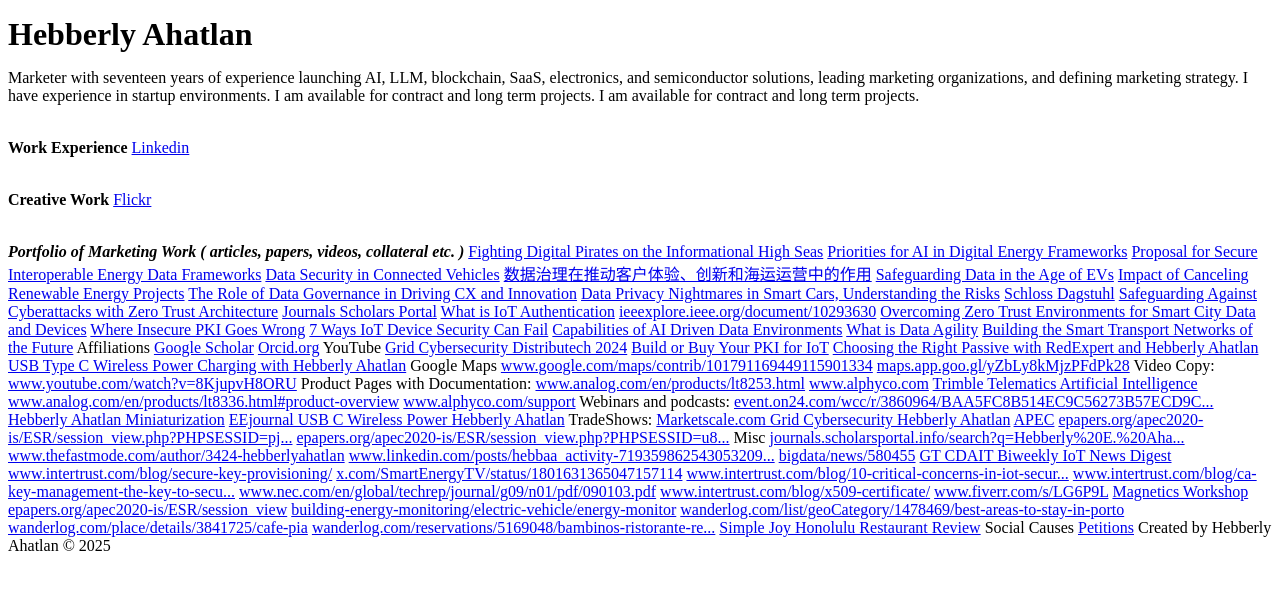
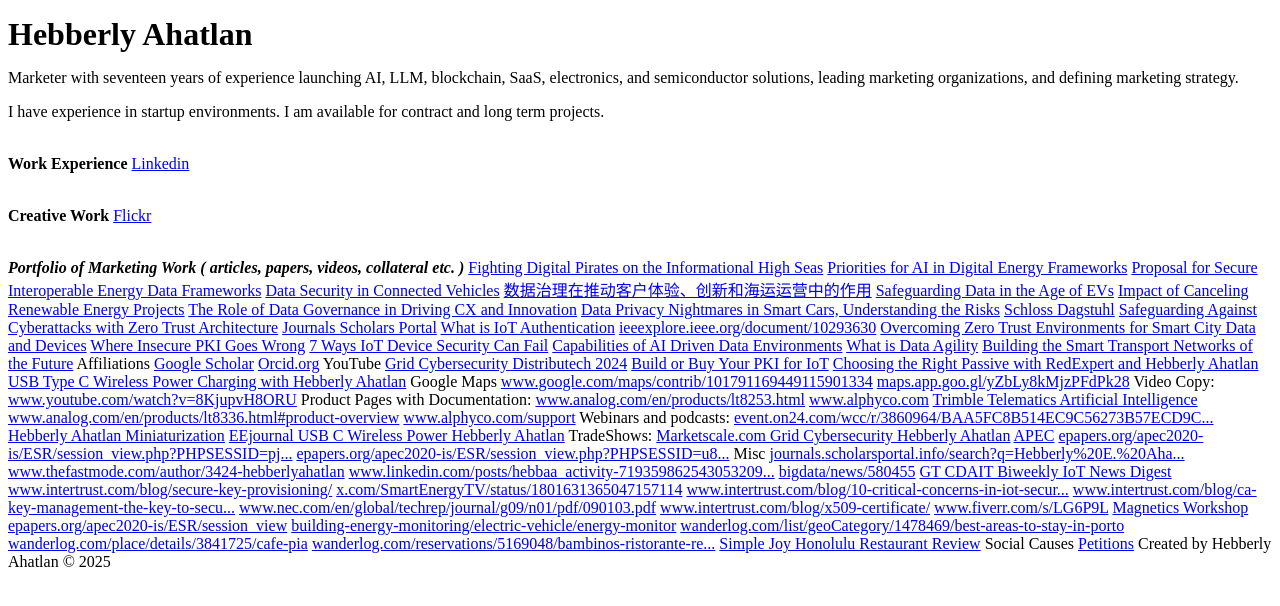
Before and after one commit to Hebberly/Hebberly.github.io, a plain HTML site: page index.html in a window 1280 px wide. Drawn offline with Linux system fonts and the light colour scheme.

Commit message:
Update index.html

```diff
--- a/index.html
+++ b/index.html
@@ -9,7 +9,8 @@
 <body>
 
 <p></p><b><font size="+3">Hebberly Ahatlan</font></bold></b><br>
-<p><bold>Marketer with seventeen years of experience launching AI, LLM, blockchain, SaaS, electronics, and semiconductor solutions, leading marketing organizations, and defining marketing strategy. I have experience in startup environments. I am available for contract and long term projects. I am available for contract and long term projects.</bold></p>
+<p><bold>Marketer with seventeen years of experience launching AI, LLM, blockchain, SaaS, electronics, and semiconductor solutions, leading marketing organizations, and defining marketing strategy.</bold></p>
+<p><bold>I have experience in startup environments. I am available for contract and long term projects.</bold></p>
 <p></p><br>
 <b> Work Experience </b>  <a href="https://www.linkedin.com/in/hebbaa/"> Linkedin  </a>
 <p></p><br>
```
